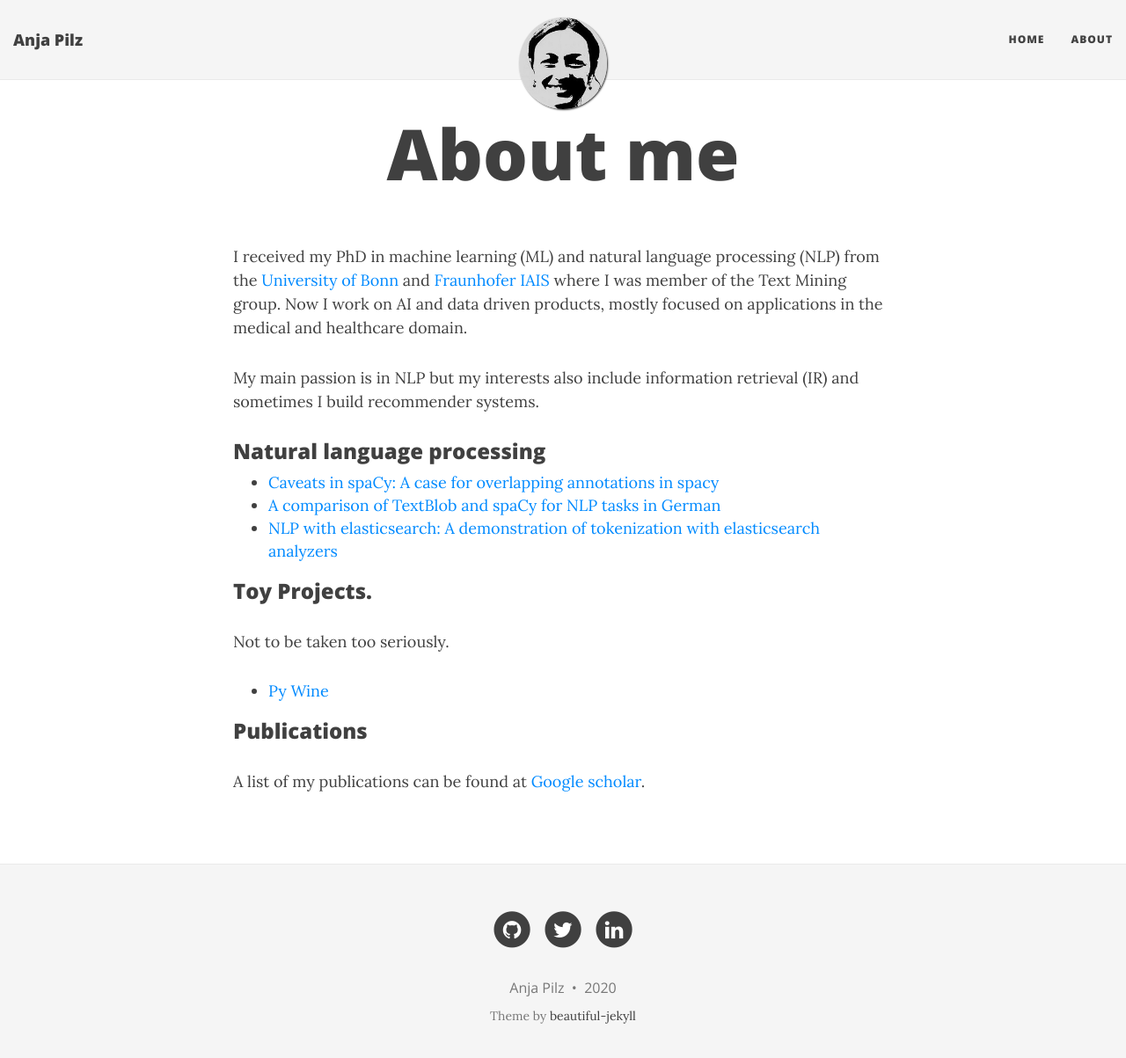
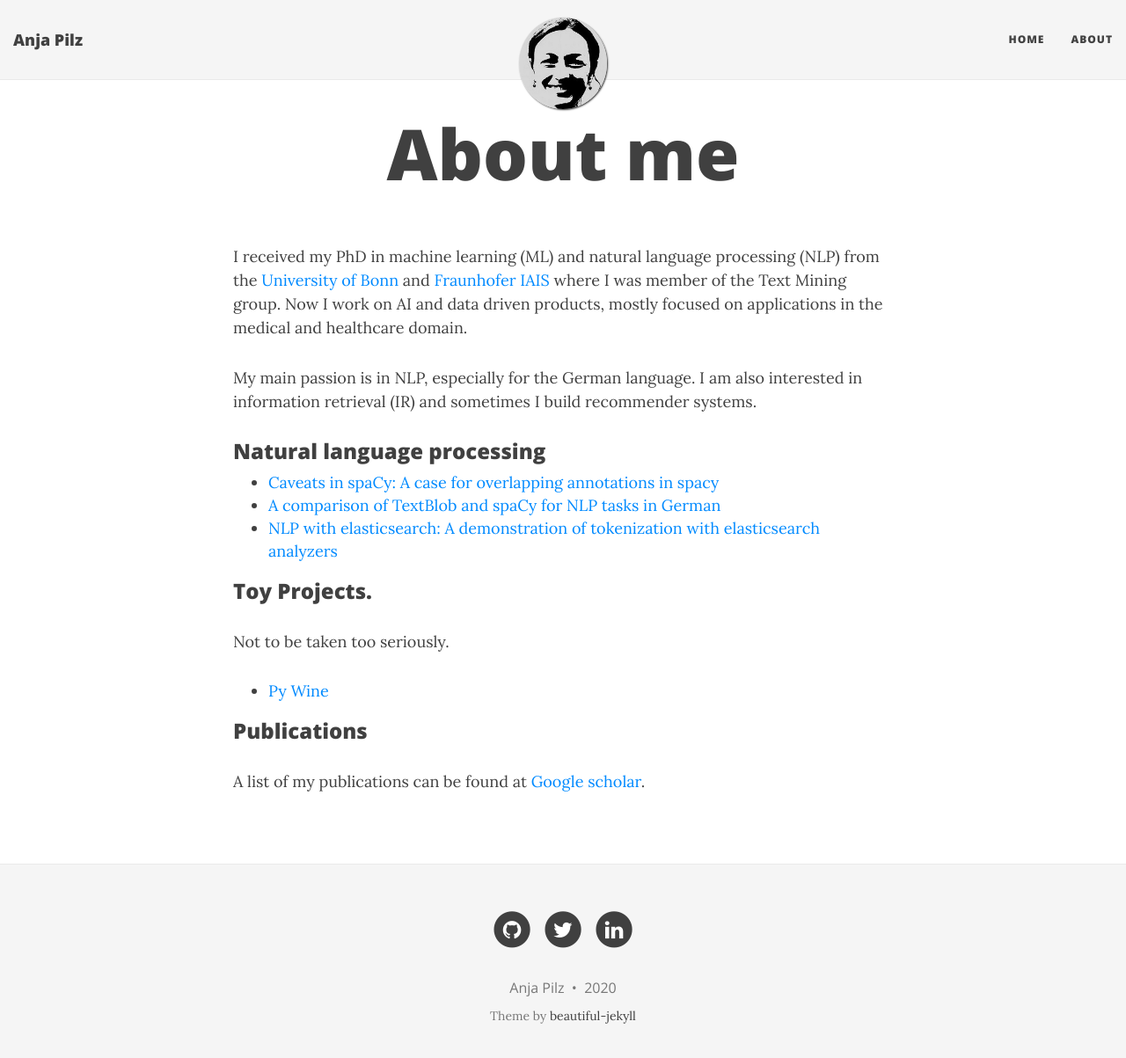
Before and after one commit to aplz/aplz.github.io, a Jekyll site: the page built from aboutme.md, in a window 1280 px wide and 1216 px high. Shown: the top 1203 px of the window at 88% size. Built offline with Jekyll 4.4.1, drawn with Linux system fonts in a browser that asks for light colours; nearby versions of some CDN libraries.

Commit message:
Update aboutme.md

```diff
--- a/aboutme.md
+++ b/aboutme.md
@@ -5,7 +5,7 @@ title: About me
 
 I received my PhD in machine learning (ML) and natural language processing (NLP) from the [University of Bonn](https://mlai.cs.uni-bonn.de/) and [Fraunhofer IAIS](https://www.iais.fraunhofer.de/en.html) where I was member of the Text Mining group. Now I work on AI and data driven products, mostly focused on applications in the medical and healthcare domain.
 
-My main passion is in NLP but my interests also include information retrieval (IR) and sometimes I build recommender systems.
+My main passion is in NLP, especially for the German language. I am also interested in information retrieval (IR) and sometimes I build recommender systems.
 
 ### Natural language processing
 * [Caveats in spaCy: A case for overlapping annotations in spacy](https://github.com/aplz/nlp_notebooks/blob/master/spacy_caveats.ipynb)
```
